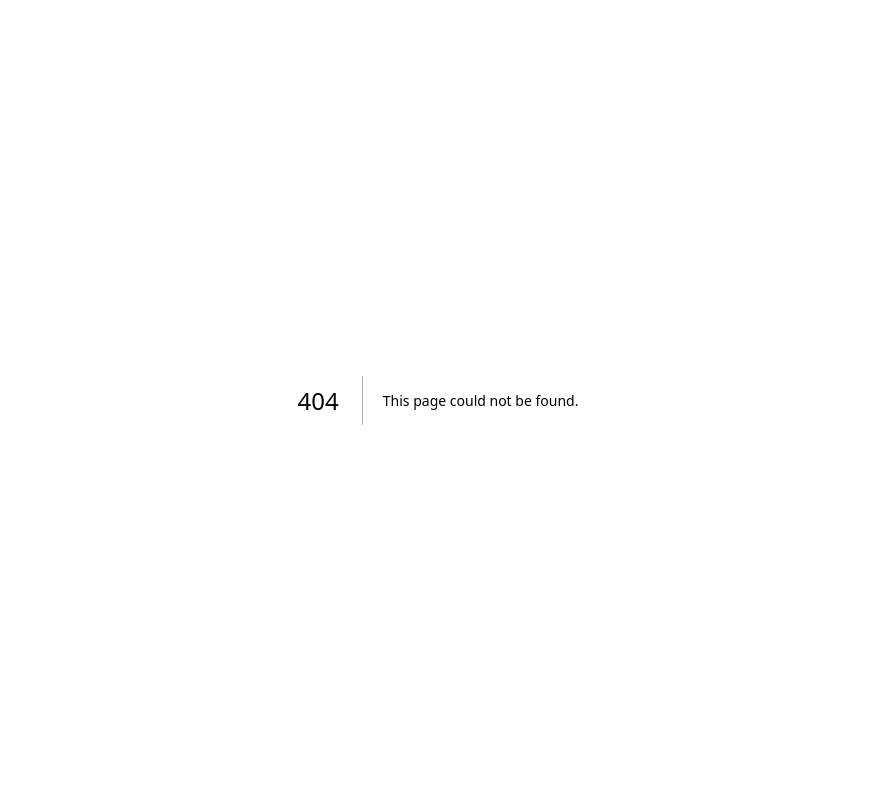
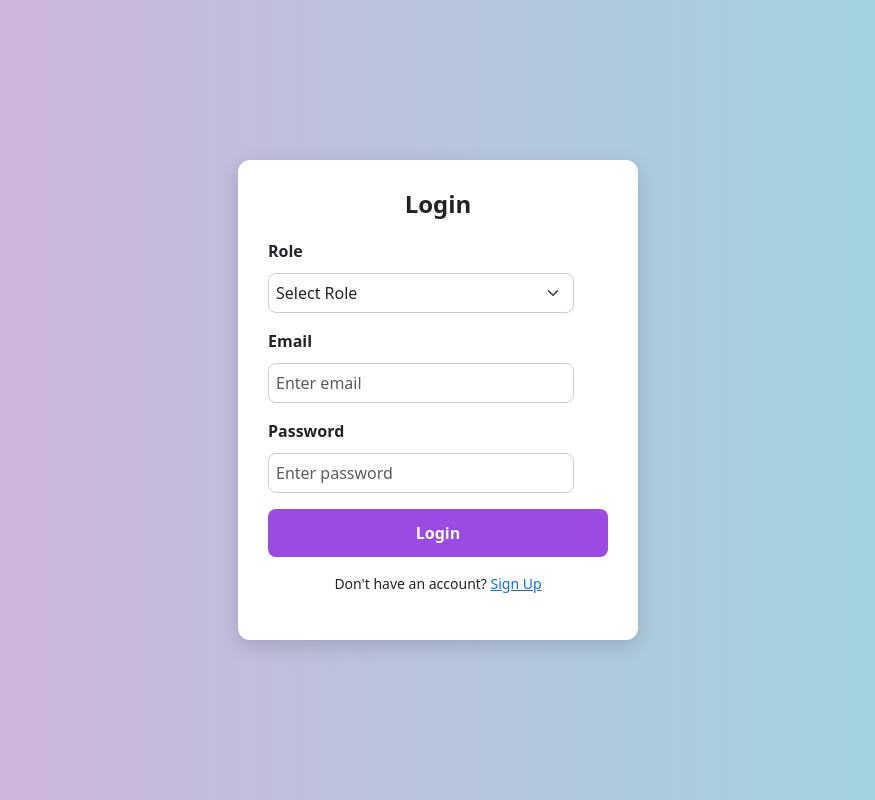
Before and after one commit to Kevi28JM/dental-management-system1, a Next.js app in the folder frontend/: page /login in a window 1280 px wide. Before the commit this address had no page. Shown: the whole page, without its empty margins (202-1077 px from the left). Built offline with nearby package versions, Linux system fonts and the light colour scheme.

Commit message:
add login page

```diff
--- /dev/null
+++ b/frontend/src/app/login/page.js
@@ -0,0 +1,84 @@
+"use client";  // Make this a client-side component
+
+import { useState } from "react";
+import axios from "axios";
+import { useRouter } from "next/navigation"; // Import useRouter for navigation
+import Link from "next/link"; // Import Link from Next.js
+import "bootstrap/dist/css/bootstrap.min.css";
+import "@/styles/Login.css"; // Import custom styles
+import { ToastContainer } from 'react-toastify';
+
+
+const login = () => {
+  const [role, setRole] = useState("");
+  const [formData, setFormData] = useState({ email: "", password: "" });
+  const router = useRouter(); // For redirection after login
+
+  const handleChange = (e) => {
+    setFormData({ ...formData, [e.target.name]: e.target.value });
+  };
+
+  const handleLogin = async (e) => {
+    e.preventDefault();
+    try {
+      const response = await axios.post(`/api/login`, { role, ...formData });
+
+      if (response.data.success) {
+        alert("Login successful!");
+        router.push("/dashboard"); // Redirect to the dashboard after login
+      } else {
+        alert("Invalid credentials. Please try again.");
+      }
+    } catch (error) {
+      alert("Error logging in. Please check your credentials.");
+    }
+  };
+
+  return (
+    <div className="login-container">
+      <div className="login-card">
+        <h3>Login</h3>
+        <form onSubmit={handleLogin}>
+          <div className="mb-3">
+            <label className="form-label fw-bold">Role</label>
+            <select className="form-select" onChange={(e) => setRole(e.target.value)} required>
+              <option value="">Select Role</option>
+              <option value="Assistant">Assistant</option>
+              <option value="Dentist">Dentist</option>
+              <option value="Patient">Patient</option>
+            </select>
+          </div>
+          <div className="mb-3">
+            <label className="form-label fw-bold">Email</label>
+            <input
+              type="email"
+              className="form-control"
+              name="email"
+              placeholder="Enter email"
+              onChange={handleChange}
+              required
+            />
+          </div>
+          <div className="mb-3">
+            <label className="form-label fw-bold">Password</label>
+            <input
+              type="password"
+              className="form-control"
+              name="password"
+              placeholder="Enter password"
+              onChange={handleChange}
+              required
+            />
+          </div>
+          <button type="submit" className="btn btn-primary w-100">Login</button>
+        </form>
+        <p className="mt-3">
+          Don't have an account?{" "}
+          <Link href="/signup">Sign Up</Link> {/* Use Next.js Link */}
+        </p>
+      </div>
+    </div>
+  );
+};
+
+export default login;
--- a/frontend/src/app/signup/page.js
+++ b/frontend/src/app/signup/page.js
@@ -6,6 +6,7 @@ import axios from "axios";
 import "bootstrap/dist/css/bootstrap.min.css";
 import Link from "next/link"; // Use next/link for routing in Next.js
 import "@/styles/Signup.css";  // Import custom styles
+import { ToastContainer } from 'react-toastify';
 
 const signup = () => {
   const [role, setRole] = useState("");
--- /dev/null
+++ b/frontend/src/styles/Login.css
@@ -0,0 +1,70 @@
+/* Full-screen background container */
+.login-container {
+    height: 100vh;
+    display: flex;
+    justify-content: center;
+    align-items: center;
+    background: linear-gradient(to right, #d9afd9, #97d9e1);
+    padding: 20px;
+  }
+
+  /* Form card styling */
+  .login-card {
+    width: 100%;
+    max-width: 400px;
+    background: #ffffff;
+    padding: 30px;
+    border-radius: 12px;
+    box-shadow: 0px 6px 20px rgba(0, 0, 0, 0.15);
+    text-align: center;
+  }
+
+  /* Heading styling */
+  .login-card h3 {
+    color: #222;
+    margin-bottom: 20px;
+    font-size: 24px;
+    font-weight: bold;
+  }
+
+  /* Input fields */
+  .login-card input,
+  .login-card select {
+    width: 90%;
+    padding: 7px;
+    margin: 10px 0;
+    border: 1px solid #ccc;
+    border-radius: 8px;
+    font-size: 16px;
+  }
+
+  /* Adjusting labels */
+  .login-card label {
+    font-weight: bold;
+    display: block;
+    margin-bottom: 5px;
+    text-align: left;
+  }
+
+  /* Button Styling */
+  .login-card .btn-primary {
+    width: 100%;
+    padding: 12px;
+    background: hsl(272, 72%, 59%);
+    color: white;
+    border: none;
+    border-radius: 8px;
+    cursor: pointer;
+    font-size: 16px;
+    font-weight: bold;
+    transition: background 0.3s ease-in-out;
+  }
+
+  .login-card .btn-primary:hover {
+    background: #53136d;
+  }
+
+  /* Sign Up Link */
+  .login-card p {
+    font-size: 14px;
+  }
```
